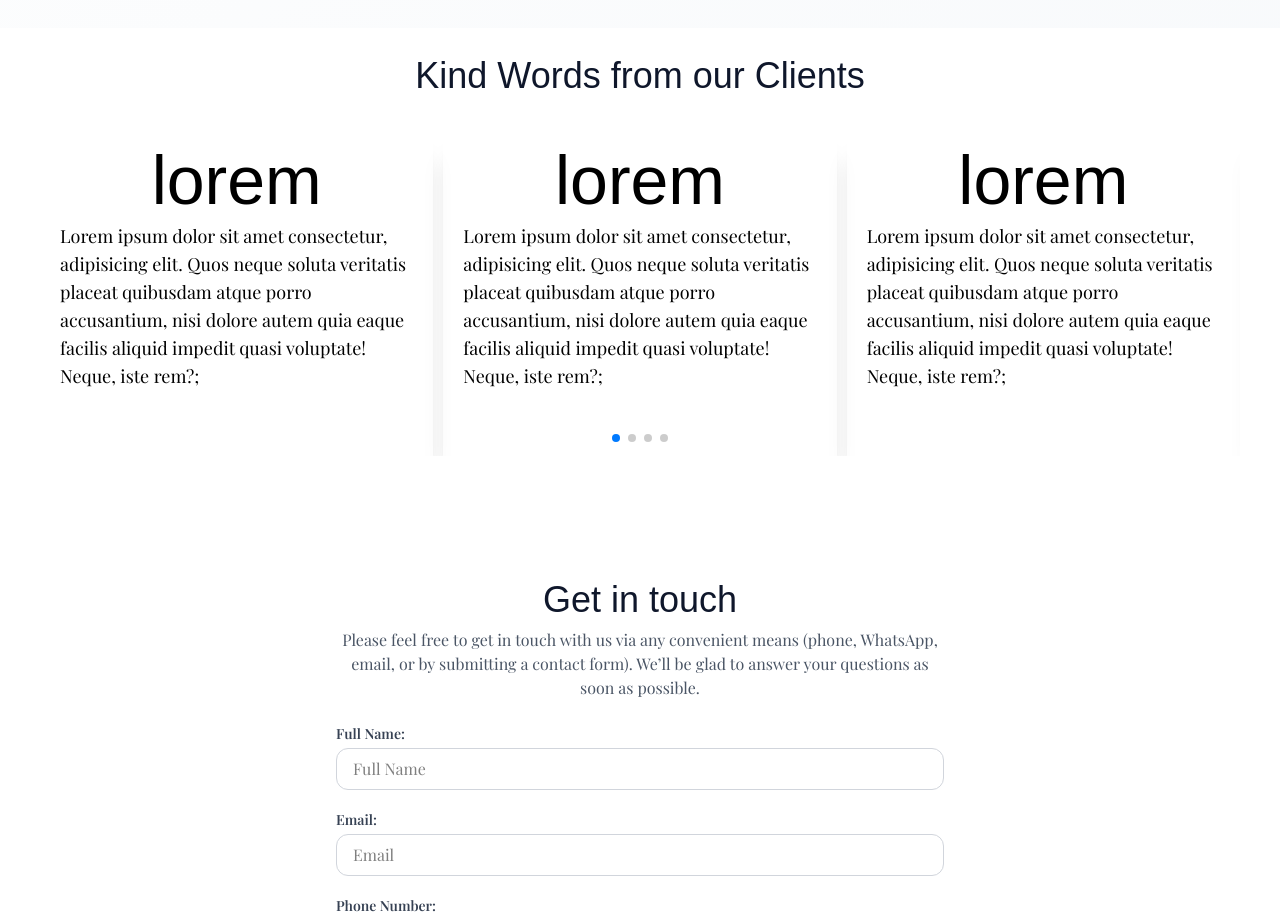
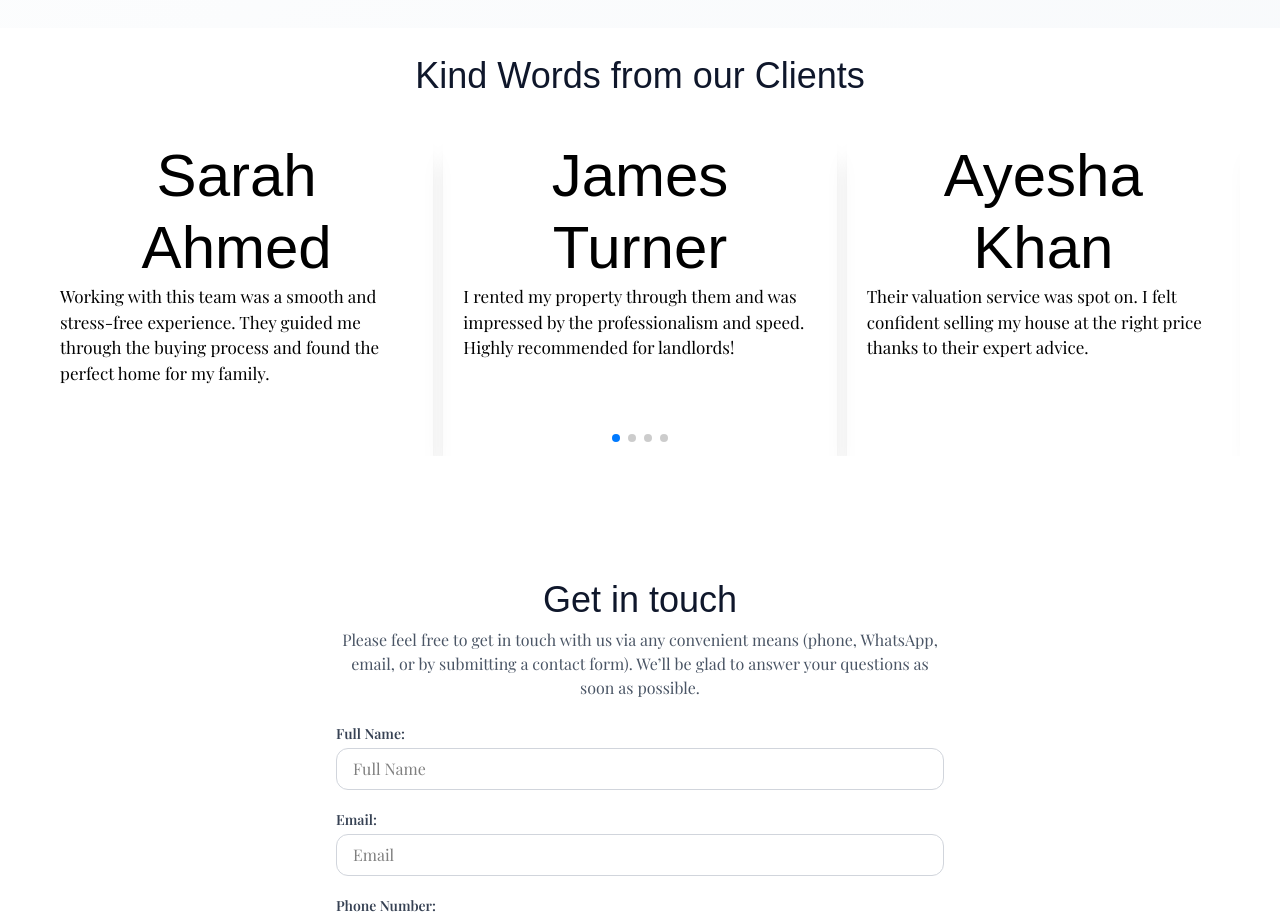
Before and after one commit to mussadiqkhan6886/hafsons, a Next.js app: page / in a window 1280 px wide. Shown: the part 2400-3320 px from the top of the page. Built offline with nearby package versions, Linux system fonts and the light colour scheme; a web font is replaced by a local one.

Commit message:
about done

```diff
--- a/app/about-us/page.tsx
+++ b/app/about-us/page.tsx
@@ -1,10 +1,25 @@
+import About from '@/components/About'
+import Title from '@/components/Title'
+import { instrumentSerif } from '@/fonts/font'
+import Image from 'next/image'
 import React from 'react'
 
 const page = () => {
   return (
-    <div>
-
-    </div>
+    <main>
+      <section className='h-[80vh]'>
+        <h1 className={`${instrumentSerif.className} text-[150px] text-white absolute top-20 `}>We Value Small things</h1>
+        <Image src={"/aboutHero.jpg"} alt='hero image about' width={1000} height={1000} className='w-full h-full' />
+      </section>
+      <About />
+      <section className='py-5 flex flex-col justify-center items-center w-full'>
+        <Title content='OUR STORY' />
+        <p className='w-[50%] text-center'>Our mission is simple but pivotal: to make property transactions as smooth, transparent, and rewarding as possible for our clients. We accomplish this by adhering to our core values, which include integrity, excellence, professionalism, and a deep-seated commitment to serving the best interests of our clients.</p>
+      </section>
+      <div className='flex justify-center items-center'>
+      <Image src={"/cert.png"} width={1000} height={1000} className='w-[50%] h-full ' alt='certifcate' />
+      </div>
+    </main>
   )
 }
 
--- a/components/About.tsx
+++ b/components/About.tsx
@@ -5,7 +5,7 @@ import CollapseSection from './Collapse'
 
 const About = () => {
   return (
-    <section className="pt-10 sticky top-0 min-h-screen bg-main flex flex-col gap-5 px-20 ">
+    <section className="pt-10  min-h-screen flex flex-col gap-5 px-20 ">
     <h3 className={`text-center text-4xl font-bold mb-3 ${interTight.className}`}>ABOUT US</h3>
     <div className="flex gap-6 h-full">
         <div className={`flex-1 text-xl font-light`}>
--- a/components/Testimonials.tsx
+++ b/components/Testimonials.tsx
@@ -30,11 +30,11 @@ const Testimonials = () => {
           key={review.name + i} // better key
         >
           <h5
-            className={`${instrumentSerif.className} text-center leading-[1.2] pt-1 text-[68px]`}
+            className={`${instrumentSerif.className} text-center leading-[1.2] pt-1 text-[60px]`}
           >
             {review.name}
           </h5>
-          <p className="text-lg font-[400]">{review.message}</p>
+          <p className="text-[17px] font-[400]">{review.message}</p>
         </SwiperSlide>
       ))}
     </Swiper>
--- a/constants/index.ts
+++ b/constants/index.ts
@@ -55,10 +55,34 @@ export const achivement = [
 ]
 
 export const test = [
-    {name: "lorem ", message: " Lorem ipsum dolor sit amet consectetur, adipisicing elit. Quos neque soluta veritatis placeat quibusdam atque porro accusantium, nisi dolore autem quia eaque facilis aliquid impedit quasi voluptate! Neque, iste rem?;"},
-    {name: "lorem ", message: " Lorem ipsum dolor sit amet consectetur, adipisicing elit. Quos neque soluta veritatis placeat quibusdam atque porro accusantium, nisi dolore autem quia eaque facilis aliquid impedit quasi voluptate! Neque, iste rem?;"},
-    {name: "lorem ", message: " Lorem ipsum dolor sit amet consectetur, adipisicing elit. Quos neque soluta veritatis placeat quibusdam atque porro accusantium, nisi dolore autem quia eaque facilis aliquid impedit quasi voluptate! Neque, iste rem?;"},
-    {name: "lorem ", message: " Lorem ipsum dolor sit amet consectetur, adipisicing elit. Quos neque soluta veritatis placeat quibusdam atque porro accusantium, nisi dolore autem quia eaque facilis aliquid impedit quasi voluptate! Neque, iste rem?;"},
-    {name: "lorem ", message: " Lorem ipsum dolor sit amet consectetur, adipisicing elit. Quos neque soluta veritatis placeat quibusdam atque porro accusantium, nisi dolore autem quia eaque facilis aliquid impedit quasi voluptate! Neque, iste rem?;"},
-    {name: "lorem ", message: " Lorem ipsum dolor sit amet consectetur, adipisicing elit. Quos neque soluta veritatis placeat quibusdam atque porro accusantium, nisi dolore autem quia eaque facilis aliquid impedit quasi voluptate! Neque, iste rem?;"},
-]
+  {
+    name: "Sarah Ahmed",
+    message:
+      "Working with this team was a smooth and stress-free experience. They guided me through the buying process and found the perfect home for my family.",
+  },
+  {
+    name: "James Turner",
+    message:
+      "I rented my property through them and was impressed by the professionalism and speed. Highly recommended for landlords!",
+  },
+  {
+    name: "Ayesha Khan",
+    message:
+      "Their valuation service was spot on. I felt confident selling my house at the right price thanks to their expert advice.",
+  },
+  {
+    name: "Michael Brown",
+    message:
+      "Excellent communication and support throughout the process. They truly care about customer satisfaction and it shows.",
+  },
+  {
+    name: "Fatima Malik",
+    message:
+      "The team made my first-time home buying journey so easy. They answered all my questions and were very supportive.",
+  },
+  {
+    name: "David Wilson",
+    message:
+      "Great service and trustworthy people. I’ve already recommended them to friends looking to buy or rent a property.",
+  },
+];
```
Also changed, not shown: public/cert.png (added), 1 other file (tests, documents, lock files or other folders).
